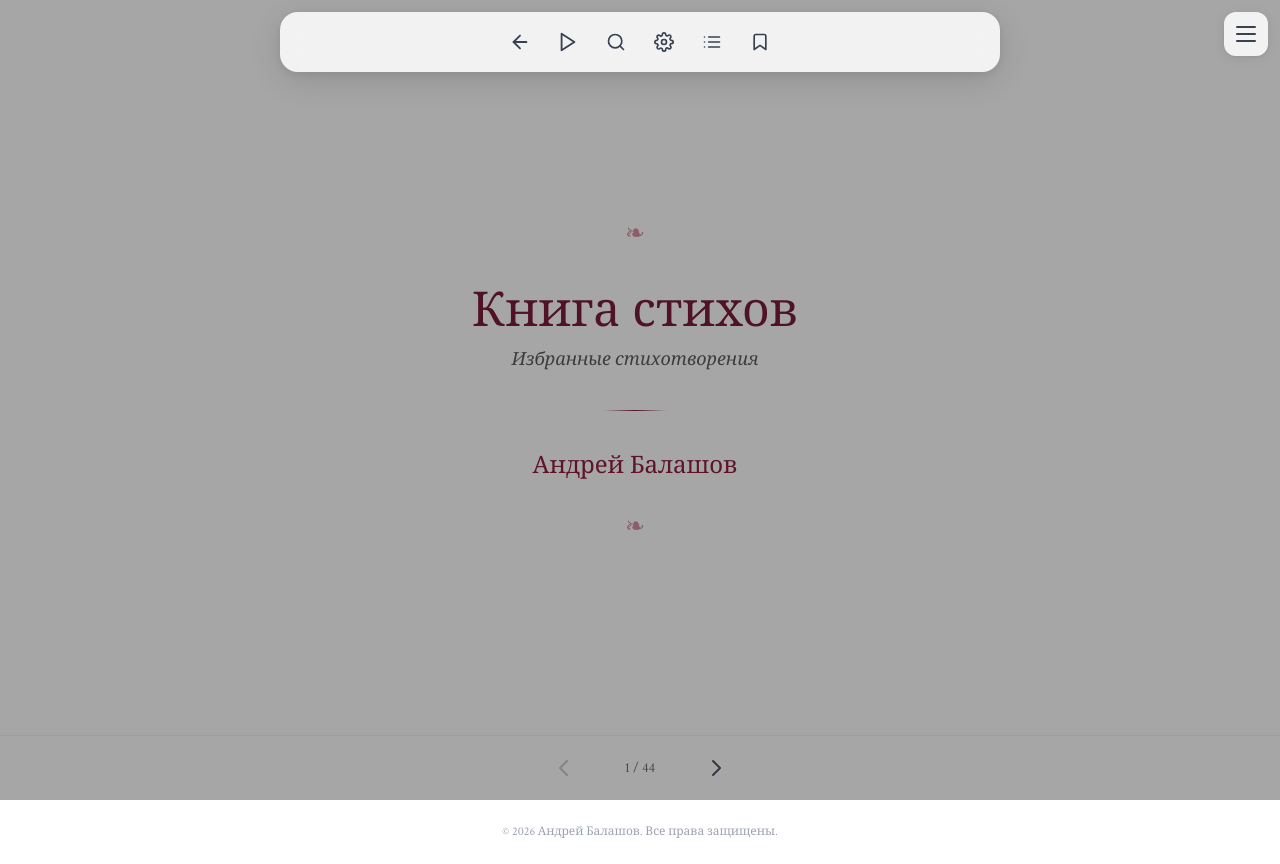
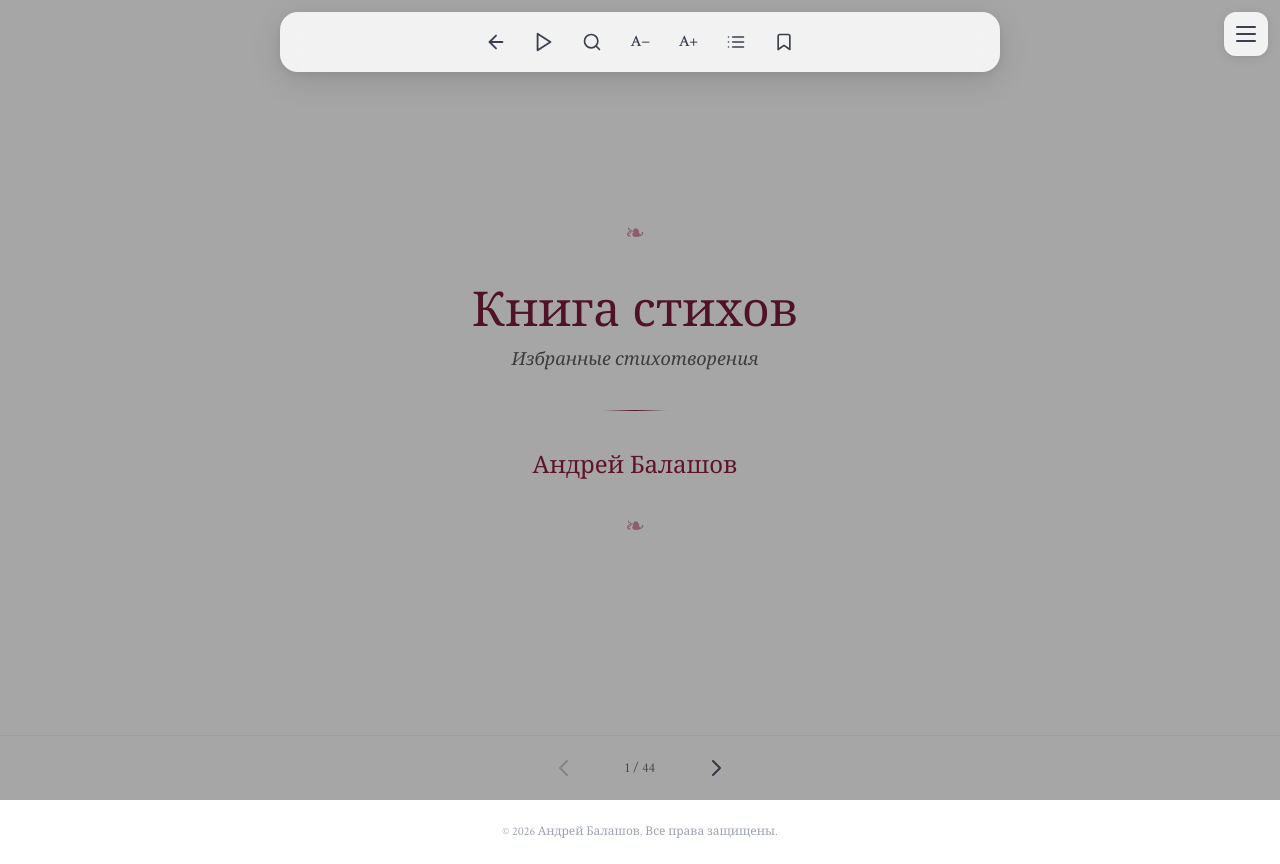
Before and after one commit to ila42/poetry-book, a React (Vite) app: page /read in a window 1280 px wide. Both pictures are taken after a click on the button 1246 px from the left and 34 px from the top of the page. Built offline with nearby package versions, Linux system fonts and the light colour scheme; a web font is replaced by a local one.

Commit message:
сделал изменение шрифта

```diff
--- a/src/components/Book/Book.tsx
+++ b/src/components/Book/Book.tsx
@@ -1,4 +1,4 @@
-import { useState, useCallback, useMemo } from 'react';
+import React, { useState, useCallback, useMemo } from 'react';
 import { BookInfo, Chapter, Poem } from '@/types';
 import { BookPage, TitlePage, DedicationPage, EpigraphPage, AfterwordPage, ChapterPage } from './BookPage';
 import { PoemPage } from './PoemPage';
@@ -12,9 +12,11 @@ interface BookProps {
   currentPage?: number;
   /** Управляемый режим: переход на страницу */
   onNavigate?: (pageIndex: number) => void;
+  /** Размер шрифта в зоне чтения (px), задаёт CSS-переменную --reader-font-size */
+  readerFontSize?: number;
 }
 
-export function Book({ bookInfo, chapters = [], poems, currentPage: controlledPage, onNavigate }: BookProps) {
+export function Book({ bookInfo, chapters = [], poems, currentPage: controlledPage, onNavigate, readerFontSize = 16 }: BookProps) {
   const [internalPage, setInternalPage] = useState(0);
   const isControlled = controlledPage !== undefined && onNavigate !== undefined;
   const currentPage = isControlled ? controlledPage : internalPage;
@@ -141,8 +143,16 @@ export function Book({ bookInfo, chapters = [], poems, currentPage: controlledPa
     }
   };
 
+  const readerFontSizeStyle: React.CSSProperties | undefined =
+    typeof readerFontSize === 'number'
+      ? { ['--reader-font-size' as string]: `${readerFontSize}px` }
+      : undefined;
+
   return (
-    <div className="reader-page-wrap w-full min-h-screen flex flex-col pt-14 pb-24">
+    <div
+      className="reader-page-wrap w-full min-h-screen flex flex-col pt-14 pb-24"
+      style={readerFontSizeStyle}
+    >
       {/* Одна страница на весь экран: белый фон, контент по центру */}
       <div className="flex-1 flex flex-col min-h-0 relative bg-white">
         {/* Зоны клика влево/вправо для перелистывания */}
@@ -159,7 +169,7 @@ export function Book({ bookInfo, chapters = [], poems, currentPage: controlledPa
           onClick={handleNextPage}
         />
 
-        <div className="flex-1 flex flex-col items-center justify-center mx-auto w-full max-w-3xl px-6 py-8 overflow-y-auto">
+        <div className="readerContent flex-1 flex flex-col items-center justify-center mx-auto w-full max-w-3xl px-6 py-8 overflow-y-auto">
           {renderCurrentPage()}
         </div>
       </div>
--- a/src/components/TopToolbar/TopToolbar.module.css
+++ b/src/components/TopToolbar/TopToolbar.module.css
@@ -182,6 +182,19 @@
   outline-offset: 2px;
 }
 
+.iconButton:disabled {
+  opacity: 0.45;
+  cursor: not-allowed;
+}
+
+.fontButtonLabel {
+  font-size: 1rem;
+  font-weight: 600;
+  line-height: 1;
+  color: inherit;
+  letter-spacing: -0.02em;
+}
+
 /* Search row (when search toggled) */
 .searchRow {
   display: flex;
--- a/src/components/TopToolbar/TopToolbar.tsx
+++ b/src/components/TopToolbar/TopToolbar.tsx
@@ -3,6 +3,19 @@ import { useNavigate } from 'react-router-dom';
 import { ReaderTocPanel } from '@/components/ReaderTocPanel';
 import type { TocItem } from '@/data/toc';
 import styles from './TopToolbar.module.css';
+
+const READER_FONT_MIN = 14;
+const READER_FONT_MAX = 22;
+const READER_FONT_STEP = 1;
+const READER_FONT_STORAGE_KEY = 'reader_font_size';
+
+function getStoredFontSize(): number {
+  if (typeof window === 'undefined') return 16;
+  const v = localStorage.getItem(READER_FONT_STORAGE_KEY);
+  if (v == null) return 16;
+  const n = parseInt(v, 10);
+  return Number.isNaN(n) ? 16 : Math.max(READER_FONT_MIN, Math.min(READER_FONT_MAX, n));
+}
 
 interface TopToolbarProps {
   /** Пункты оглавления (стихи). Если передан — по клику hamburger открывается панель «Содержание» */
@@ -11,9 +24,19 @@ interface TopToolbarProps {
   currentPageIndex?: number;
   /** Переход на страницу книги по индексу (закрывает панель) */
   onNavigateToPage?: (pageIndex: number) => void;
+  /** Размер шрифта в зоне чтения (px) */
+  readerFontSize?: number;
+  /** Изменить размер шрифта (новое значение в px) */
+  onReaderFontSizeChange?: (px: number) => void;
 }
 
-export function TopToolbar({ tocItems = [], currentPageIndex = 0, onNavigateToPage }: TopToolbarProps) {
+export function TopToolbar({
+  tocItems = [],
+  currentPageIndex = 0,
+  onNavigateToPage,
+  readerFontSize,
+  onReaderFontSizeChange,
+}: TopToolbarProps) {
   const [open, setOpen] = useState(false);
   const [tocOpen, setTocOpen] = useState(false);
   const [searchVisible, setSearchVisible] = useState(false);
@@ -78,8 +101,31 @@ export function TopToolbar({ tocItems = [], currentPageIndex = 0, onNavigateToPa
     if (!searchVisible) console.log('search');
   };
 
-  const handleSettings = () => {
-    console.log('settings');
+  const fontSize = readerFontSize ?? getStoredFontSize();
+  const setFontSize = onReaderFontSizeChange;
+
+  const handleFontDecrease = () => {
+    const next = Math.max(READER_FONT_MIN, fontSize - READER_FONT_STEP);
+    if (next !== fontSize) {
+      onReaderFontSizeChange?.(next);
+      try {
+        localStorage.setItem(READER_FONT_STORAGE_KEY, String(next));
+      } catch {
+        /* ignore */
+      }
+    }
+  };
+
+  const handleFontIncrease = () => {
+    const next = Math.min(READER_FONT_MAX, fontSize + READER_FONT_STEP);
+    if (next !== fontSize) {
+      onReaderFontSizeChange?.(next);
+      try {
+        localStorage.setItem(READER_FONT_STORAGE_KEY, String(next));
+      } catch {
+        /* ignore */
+      }
+    }
   };
 
   const handleList = () => {
@@ -201,13 +247,20 @@ export function TopToolbar({ tocItems = [], currentPageIndex = 0, onNavigateToPa
                 <button
                   type="button"
                   className={styles.iconButton}
-                  onClick={handleSettings}
-                  aria-label="Настройки"
+                  onClick={handleFontDecrease}
+                  aria-label="Уменьшить шрифт"
+                  disabled={fontSize <= READER_FONT_MIN}
                 >
-                  <svg width="20" height="20" viewBox="0 0 24 24" fill="none" stroke="currentColor" strokeWidth="2" strokeLinecap="round" strokeLinejoin="round">
-                    <circle cx="12" cy="12" r="3" />
-                    <path d="M19.4 15a1.65 1.65 0 0 0 .33 1.82l.06.06a2 2 0 0 1 0 2.83 2 2 0 0 1-2.83 0l-.06-.06a1.65 1.65 0 0 0-1.82-.33 1.65 1.65 0 0 0-1 1.51V21a2 2 0 0 1-2 2 2 2 0 0 1-2-2v-.09A1.65 1.65 0 0 0 9 19.4a1.65 1.65 0 0 0-1.82.33l-.06.06a2 2 0 0 1-2.83 0 2 2 0 0 1 0-2.83l.06-.06a1.65 1.65 0 0 0 .33-1.82 1.65 1.65 0 0 0-1.51-1H3a2 2 0 0 1-2-2 2 2 0 0 1 2-2h.09A1.65 1.65 0 0 0 4.6 9a1.65 1.65 0 0 0-.33-1.82l-.06-.06a2 2 0 0 1 0-2.83 2 2 0 0 1 2.83 0l.06.06a1.65 1.65 0 0 0 1.82.33H9a1.65 1.65 0 0 0 1-1.51V3a2 2 0 0 1 2-2 2 2 0 0 1 2 2v.09a1.65 1.65 0 0 0 1 1.51 1.65 1.65 0 0 0 1.82-.33l.06-.06a2 2 0 0 1 2.83 0 2 2 0 0 1 0 2.83l-.06.06a1.65 1.65 0 0 0-.33 1.82V9a1.65 1.65 0 0 0 1.51 1H21a2 2 0 0 1 2 2 2 2 0 0 1-2 2h-.09a1.65 1.65 0 0 0-1.51 1z" />
-                  </svg>
+                  <span className={styles.fontButtonLabel}>A−</span>
+                </button>
+                <button
+                  type="button"
+                  className={styles.iconButton}
+                  onClick={handleFontIncrease}
+                  aria-label="Увеличить шрифт"
+                  disabled={fontSize >= READER_FONT_MAX}
+                >
+                  <span className={styles.fontButtonLabel}>A+</span>
                 </button>
                 <button
                   type="button"
--- a/src/pages/BookReader.tsx
+++ b/src/pages/BookReader.tsx
@@ -1,4 +1,4 @@
-import { useState, useMemo } from 'react';
+import { useState, useMemo, useCallback } from 'react';
 import { Book } from '@/components/Book';
 import { TopToolbar } from '@/components/TopToolbar';
 import { AudioPlayerProvider, GlobalAudioPlayer } from '@/components/AudioPlayer';
@@ -6,9 +6,37 @@ import { author, bookInfo } from '@/data/author';
 import { contentChapters, contentPoems } from '@/data/contentHelpers';
 import { getTocItems } from '@/data/toc';
 
+const READER_FONT_STORAGE_KEY = 'reader_font_size';
+const READER_FONT_MIN = 14;
+const READER_FONT_MAX = 22;
+
+function getInitialReaderFontSize(): number {
+  if (typeof window === 'undefined') return 16;
+  try {
+    const v = localStorage.getItem(READER_FONT_STORAGE_KEY);
+    if (v != null) {
+      const n = parseInt(v, 10);
+      if (!Number.isNaN(n)) return Math.max(READER_FONT_MIN, Math.min(READER_FONT_MAX, n));
+    }
+  } catch {
+    /* ignore */
+  }
+  return 16;
+}
+
 export function BookReader() {
   const [currentPage, setCurrentPage] = useState(0);
+  const [readerFontSize, setReaderFontSize] = useState(getInitialReaderFontSize);
   const tocItems = useMemo(() => getTocItems(bookInfo, contentPoems), [bookInfo, contentPoems]);
+
+  const handleReaderFontSizeChange = useCallback((px: number) => {
+    setReaderFontSize(px);
+    try {
+      localStorage.setItem(READER_FONT_STORAGE_KEY, String(px));
+    } catch {
+      /* ignore */
+    }
+  }, []);
 
   return (
     <AudioPlayerProvider>
@@ -17,6 +45,8 @@ export function BookReader() {
           tocItems={tocItems}
           currentPageIndex={currentPage}
           onNavigateToPage={setCurrentPage}
+          readerFontSize={readerFontSize}
+          onReaderFontSizeChange={handleReaderFontSizeChange}
         />
 
         <Book
@@ -25,6 +55,7 @@ export function BookReader() {
           poems={contentPoems}
           currentPage={currentPage}
           onNavigate={setCurrentPage}
+          readerFontSize={readerFontSize}
         />
 
         <GlobalAudioPlayer />
--- a/src/styles/globals.css
+++ b/src/styles/globals.css
@@ -476,6 +476,16 @@
     -webkit-font-smoothing: antialiased;
     -moz-osx-font-smoothing: grayscale;
     text-rendering: optimizeLegibility;
+  }
+  /* Зона чтения: размер из панели A−/A+ (переменная --reader-font-size на .reader-page-wrap) */
+  .readerContent {
+    font-size: var(--reader-font-size, 16px);
+  }
+  .readerContent .reader-poem-title {
+    font-size: 1.4em;
+  }
+  .readerContent .reader-poem-text {
+    font-size: 1em;
   }
   .reader-poem-text::-webkit-scrollbar {
     width: 6px;
```
